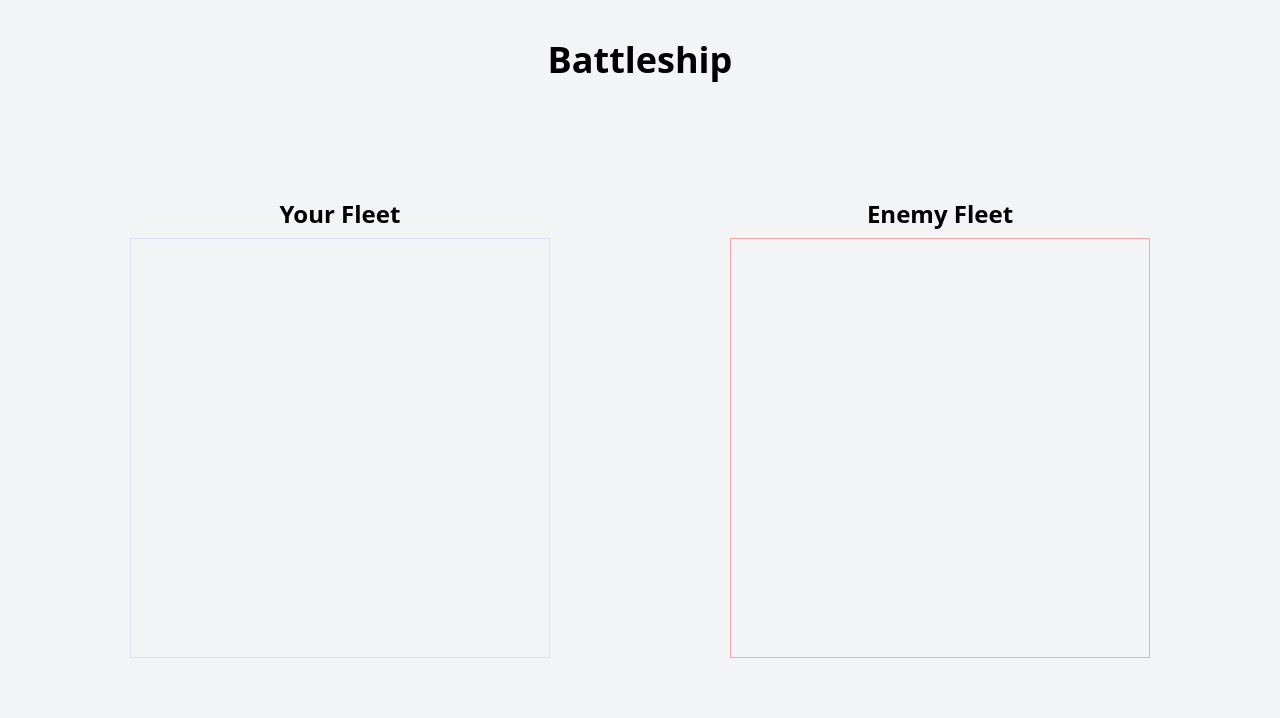
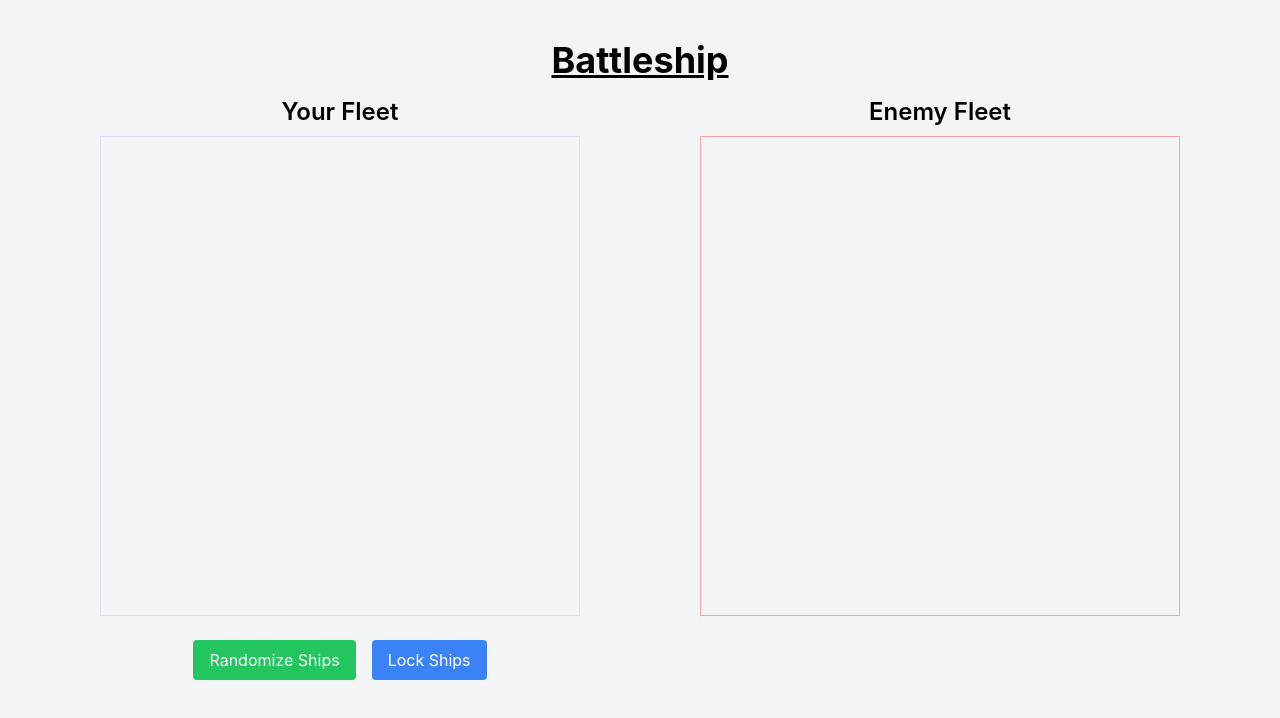
Before and after one commit to Atif-Pathan/battleship, a website built with webpack: page src/template.html in a window 1280 px wide. Built offline with nearby package versions, Linux system fonts and the light colour scheme.

Commit message:
add ability to place ships randomly as much as user wants before start of the game

```diff
--- a/src/index.js
+++ b/src/index.js
@@ -17,6 +17,106 @@ let enemyGrid;
 let playerGrid;
 
 const computerTargetList = [];
+
+function initGame() {
+  // Initialize the boards
+  initBoard('player-grid', false);
+  initBoard('enemy-grid', true, (index) =>
+    handleEnemyCellClick(index, players.computer.gameBoard)
+  );
+
+  enemyGrid = document.getElementById('enemy-grid');
+  playerGrid = document.getElementById('player-grid');
+  playerGrid.classList.add('disable-grid');
+  enemyGrid.classList.remove('disable-grid');
+
+  // Create new players
+  players.human = new Player('real');
+  players.computer = new Player('computer');
+
+  // Place ships randomly for both players
+  placeRandomShips(players.human.gameBoard);
+  placeRandomShips(players.computer.gameBoard);
+
+  console.log(players.human.gameBoard);
+  console.log(players.computer.gameBoard);
+
+  // Once ships are placed, create ship overlays once
+  initShipOverlays(players.human.gameBoard, 'player-overlay', false);
+  initShipOverlays(players.computer.gameBoard, 'enemy-overlay', true);
+
+  // Render initial state (cells are updated each time)
+  renderBoard(players.human.gameBoard, 'player-grid', 'player-overlay', false);
+  renderBoard(players.computer.gameBoard, 'enemy-grid', 'enemy-overlay', true);
+
+  // Add the placement controls below the player grid (if not already present)
+  const playerBoardContainer = document.getElementById(
+    'player-board-container'
+  );
+  let placementControlContainer = document.getElementById('placement-controls');
+  if (placementControlContainer) {
+    placementControlContainer.remove();
+  }
+  placementControlContainer = document.createElement('div');
+  placementControlContainer.id = 'placement-controls';
+  placementControlContainer.classList.add('flex', 'gap-4', 'mt-4');
+
+  const randomizeButton = document.createElement('button');
+  randomizeButton.textContent = 'Randomize Ships';
+  randomizeButton.classList.add(
+    'bg-green-500',
+    'text-white',
+    'py-2',
+    'px-4',
+    'rounded',
+    'hover:bg-green-600'
+  );
+  randomizeButton.addEventListener('click', () => {
+    // Re-randomize the human player's ships
+    players.human = new Player('real');
+    placeRandomShips(players.human.gameBoard);
+    initShipOverlays(players.human.gameBoard, 'player-overlay', false);
+    renderBoard(
+      players.human.gameBoard,
+      'player-grid',
+      'player-overlay',
+      false
+    );
+    console.log('Player ships re-randomized.');
+  });
+
+  const lockButton = document.createElement('button');
+  lockButton.textContent = 'Lock Ships';
+  lockButton.classList.add(
+    'bg-blue-500',
+    'text-white',
+    'py-2',
+    'px-4',
+    'rounded',
+    'hover:bg-blue-600'
+  );
+  lockButton.addEventListener('click', () => {
+    placementControlContainer.style.display = 'none';
+    currentTurn = 'human';
+    console.log('Player ships locked in. Game begins.');
+  });
+
+  placementControlContainer.appendChild(randomizeButton);
+  placementControlContainer.appendChild(lockButton);
+  playerBoardContainer.appendChild(placementControlContainer);
+
+  // Start with human turn.
+  currentTurn = 'human';
+}
+
+function resetGame() {
+  const modal = document.getElementById('game-modal');
+  if (modal) {
+    modal.remove();
+  }
+  computerTargetList.length = 0;
+  initGame();
+}
 
 function showModal(message) {
   // Create modal overlay element
@@ -67,69 +167,8 @@ function showModal(message) {
   document.body.appendChild(modalOverlay);
 }
 
-function resetGame() {
-  // Remove the modal
-  const modal = document.getElementById('game-modal');
-  if (modal) {
-    modal.remove();
-  }
-  computerTargetList.length = 0;
-  // Re-initialize boards
-  initBoard('player-grid', false);
-  initBoard('enemy-grid', true, (index) =>
-    handleEnemyCellClick(index, players.computer.gameBoard)
-  );
-  enemyGrid = document.getElementById('enemy-grid');
-  playerGrid = document.getElementById('player-grid');
-  playerGrid.classList.add('disable-grid');
-  enemyGrid.classList.remove('disable-grid');
-
-  // Create new players
-  players.human = new Player('real');
-  players.computer = new Player('computer');
-
-  // Place ships randomly
-  placeRandomShips(players.human.gameBoard);
-  placeRandomShips(players.computer.gameBoard);
-
-  // Create ship overlays once after ships are placed
-  initShipOverlays(players.human.gameBoard, 'player-overlay', false);
-  initShipOverlays(players.computer.gameBoard, 'enemy-overlay', true);
-
-  // Render initial state
-  renderBoard(players.human.gameBoard, 'player-grid', 'player-overlay', false);
-  renderBoard(players.computer.gameBoard, 'enemy-grid', 'enemy-overlay', true);
-
-  currentTurn = 'human';
-}
-
 document.addEventListener('DOMContentLoaded', () => {
-  // Initialize the boards
-  initBoard('player-grid', false);
-  initBoard('enemy-grid', true, (index) =>
-    handleEnemyCellClick(index, players.computer.gameBoard)
-  );
-
-  enemyGrid = document.getElementById('enemy-grid');
-  playerGrid = document.getElementById('player-grid');
-  playerGrid.classList.add('disable-grid');
-
-  // Create players
-  players.human = new Player('real');
-  players.computer = new Player('computer');
-
-  placeRandomShips(players.human.gameBoard);
-  placeRandomShips(players.computer.gameBoard);
-
-  // Once ships are placed, create ship overlays once
-  initShipOverlays(players.human.gameBoard, 'player-overlay', false);
-  initShipOverlays(players.computer.gameBoard, 'enemy-overlay', true);
-
-  // Render initial state
-  renderBoard(players.human.gameBoard, 'player-grid', 'player-overlay', false);
-  renderBoard(players.computer.gameBoard, 'enemy-grid', 'enemy-overlay', true);
-
-  currentTurn = 'human';
+  initGame();
 });
 
 function placeRandomShips(gameBoard) {
@@ -139,7 +178,7 @@ function placeRandomShips(gameBoard) {
   for (const size of shipSizes) {
     const ship = new Ship(size);
 
-    // Randomly rotate ship 50% of the time
+    // Randomly rotate ship
     if (Math.random() < 0.5) {
       ship.rotate();
     }
--- a/src/styles.css
+++ b/src/styles.css
@@ -27,6 +27,7 @@
 body {
   line-height: 1.5;
   -webkit-font-smoothing: antialiased;
+  font-family: Inter, 'sans-serif';
 }
 
 /*
--- a/src/template.html
+++ b/src/template.html
@@ -13,9 +13,9 @@
   <body
     class="flex min-h-screen flex-col items-center gap-4 bg-gray-100 p-6 sm:p-8 lg:p-10"
   >
-    <h1 class="text-center text-4xl font-bold">Battleship</h1>
+    <h1 class="text-center text-4xl font-bold"><u>Battleship</u></h1>
     <div
-      class="container flex min-w-96 flex-1 flex-col justify-start gap-8 md:flex-row md:items-center md:gap-0"
+      class="container flex min-w-96 flex-1 flex-col justify-start gap-8 md:flex-row md:items-start md:gap-0"
     >
       <!-- Player's Board Section -->
       <div
@@ -25,7 +25,7 @@
         <h2 class="text-center text-2xl font-semibold">Your Fleet</h2>
         <div
           id="player-grid"
-          class="relative grid aspect-square w-3/4 grid-cols-10 grid-rows-10 border border-[#b7bcf1] bg-transparent md:w-[70%]"
+          class="relative grid aspect-square w-3/4 grid-cols-10 grid-rows-10 border border-[#b7bcf1] bg-transparent md:w-[80%]"
         >
           <!-- Grid cells will be rendered here -->
         </div>
@@ -38,7 +38,7 @@
         <h2 class="text-center text-2xl font-semibold">Enemy Fleet</h2>
         <div
           id="enemy-grid"
-          class="min-w-3/4 relative grid aspect-square w-3/4 grid-cols-10 grid-rows-10 border border-red-300 bg-transparent md:w-[70%]"
+          class="min-w-3/4 relative grid aspect-square w-3/4 grid-cols-10 grid-rows-10 border border-red-300 bg-transparent md:w-[80%]"
         >
           <!-- Grid cells will be rendered here -->
         </div>
```
